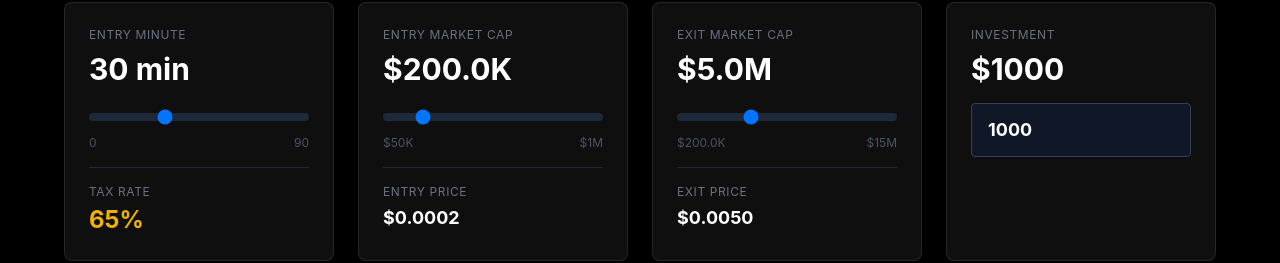
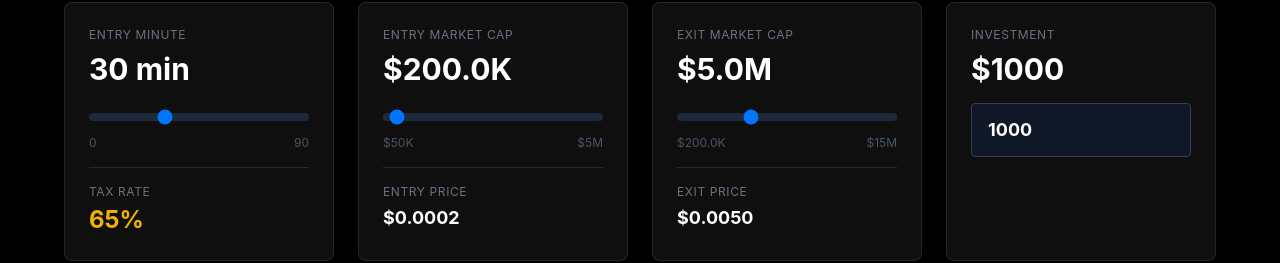
Before and after one commit to chamogil/PERPETUAL, a React (Vite) app: page /launch-simulator in a window 1280 px wide. Shown: the part 174-437 px from the top of the page. Built offline with nearby package versions, Linux system fonts and the light colour scheme.

Commit message:
Increase Entry Market Cap slider max to 5M
- Entry Market Cap now ranges from 50K to 5M (was 1M)
- Adjusted step to 50K for smoother control
- Allows modeling late entry scenarios at higher market caps
- More realistic for fast-pumping token launches

```diff
--- a/src/pages/LaunchSimulator.tsx
+++ b/src/pages/LaunchSimulator.tsx
@@ -110,15 +110,15 @@ export default function LaunchSimulator() {
               <input
                 type="range"
                 min="50000"
-                max="1000000"
-                step="10000"
+                max="5000000"
+                step="50000"
                 value={entryMarketCap}
                 onChange={(e) => handleEntryMcapChange(Number(e.target.value))}
                 className="w-full h-2 bg-gray-800 rounded-lg appearance-none cursor-pointer"
               />
               <div className="flex justify-between text-xs text-gray-600 mt-2">
                 <span>$50K</span>
-                <span>$1M</span>
+                <span>$5M</span>
               </div>
             </label>
             <div className="mt-4 pt-4 border-t border-gray-800">
```
Also changed, not shown: 1 other file (tests, documents, lock files or other folders).
